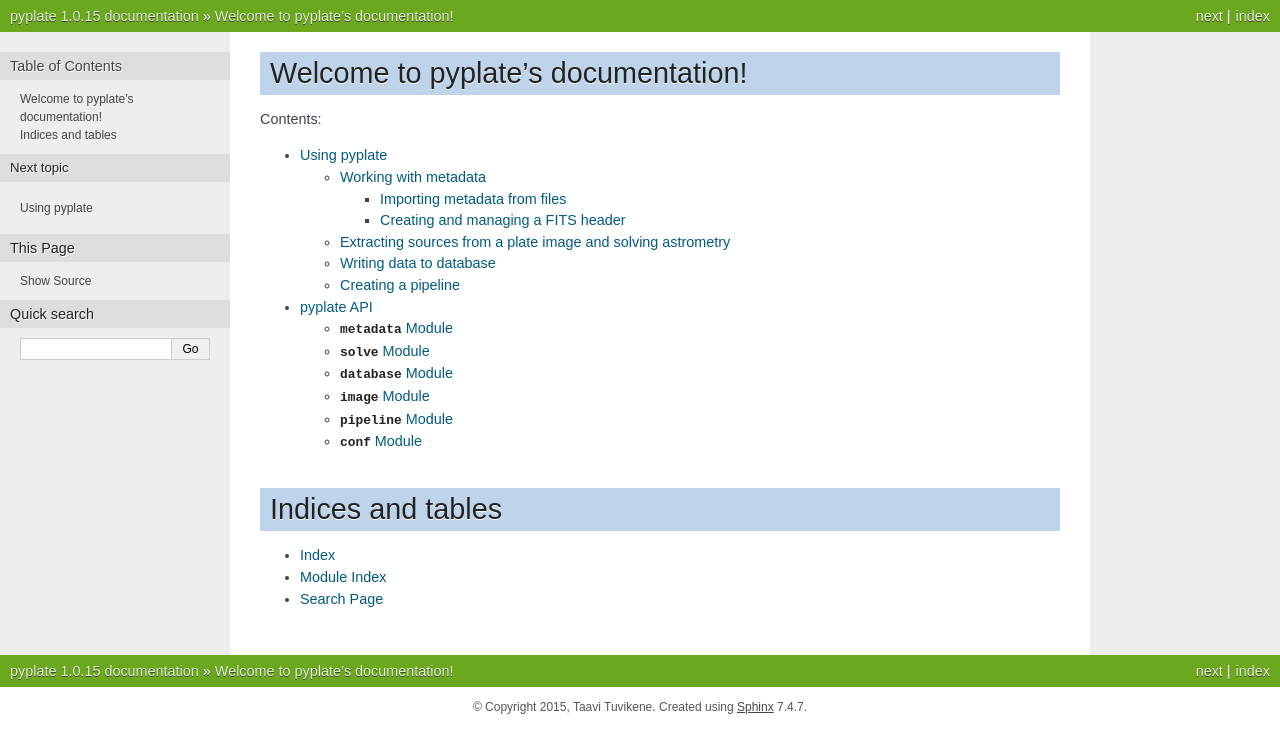
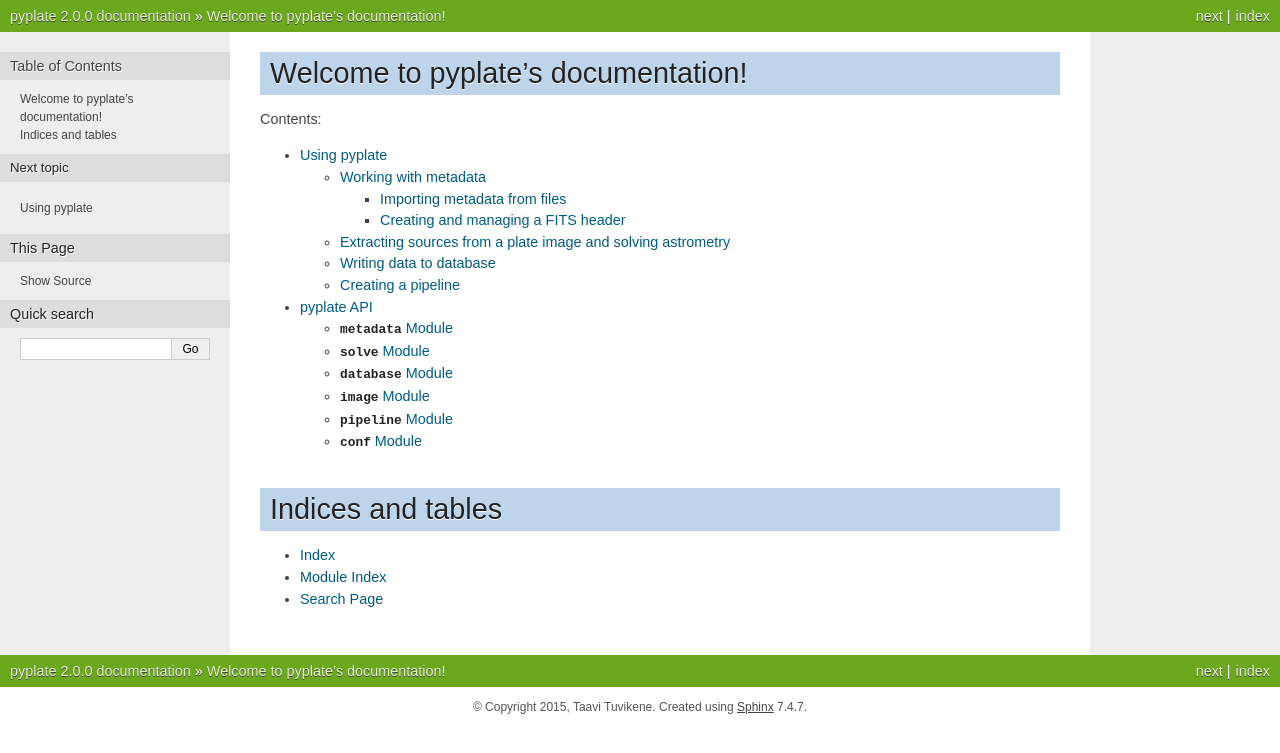
Before and after one commit to astrotuvi/pyplate, a Sphinx documentation site: the page built from docs/index.rst, in a window 1280 px wide. Shown: the top 753 px of the page. Built offline with Sphinx 7.4.7, drawn with Linux system fonts in a browser that asks for light colours.

Commit message:
Update to version 2.0.0

```diff
--- a/docs/conf.py
+++ b/docs/conf.py
@@ -50,9 +50,9 @@
 # built documents.
 #
 # The short X.Y version.
-version = '1.0'
+version = '2.0'
 # The full version, including alpha/beta/rc tags.
-release = '1.0.15'
+release = '2.0.0'
 
 # The language for content autogenerated by Sphinx. Refer to documentation
 # for a list of supported languages.
--- a/pyplate/_version.py
+++ b/pyplate/_version.py
@@ -1 +1 @@
-__version__ = '1.0.15'
+__version__ = '2.0.0'
```
